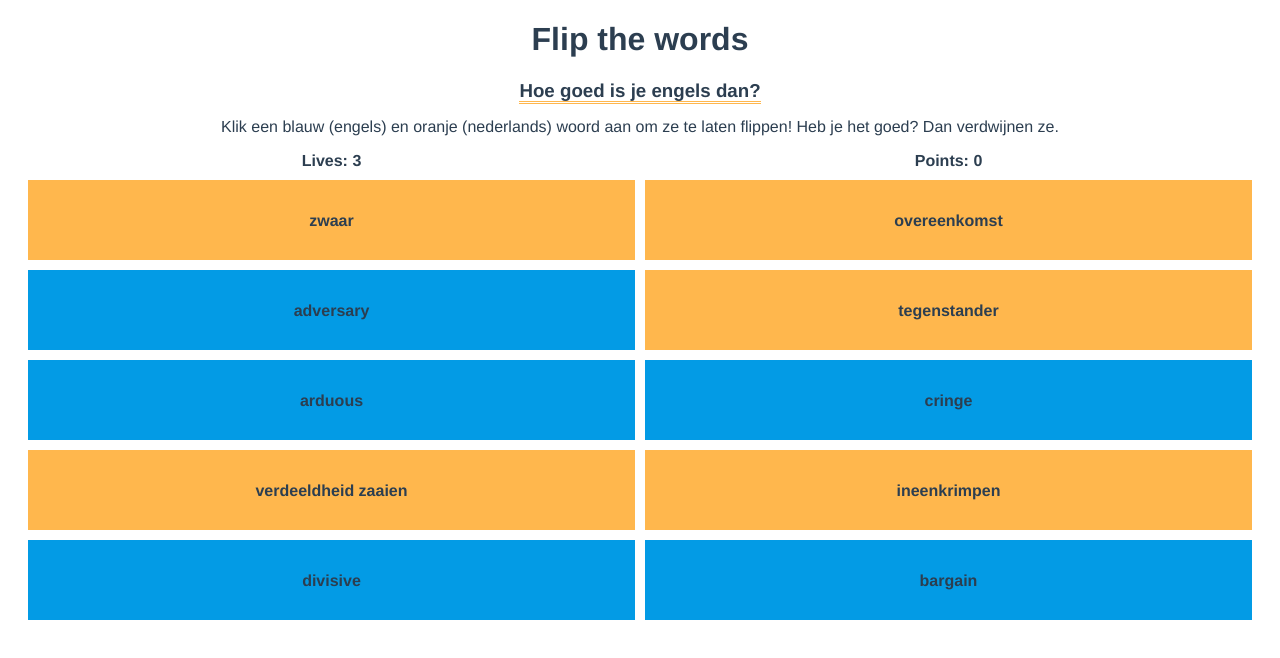
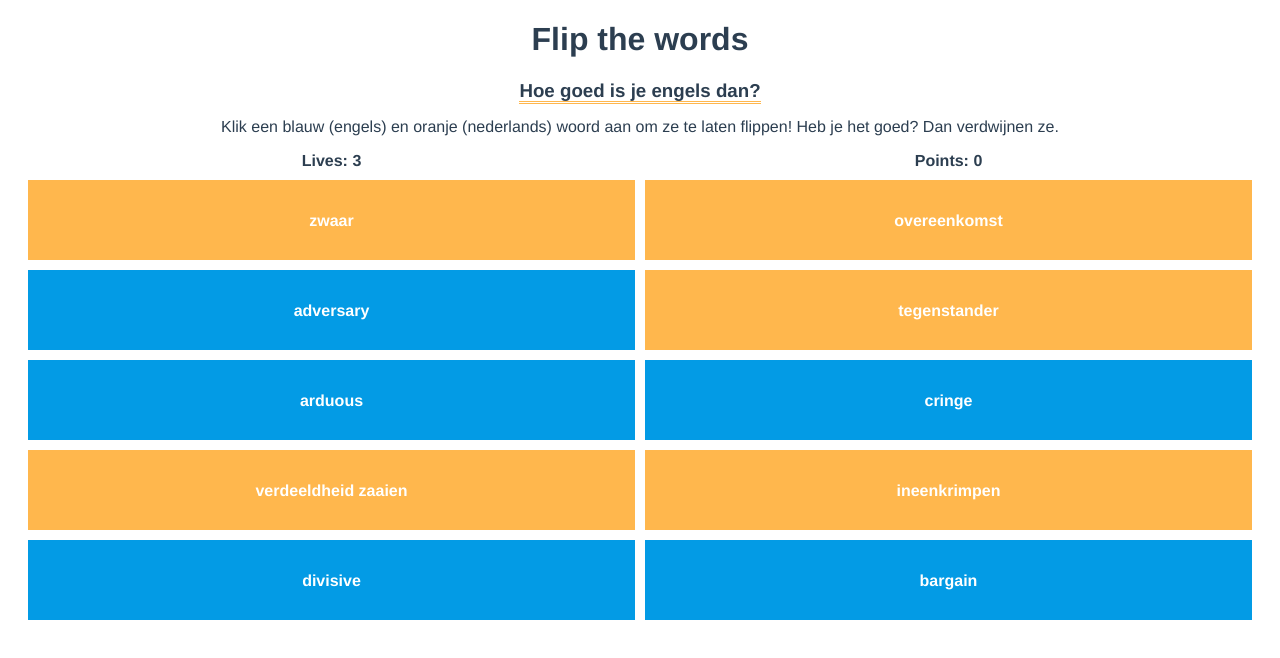
Before and after one commit to PLint-sites/flipwords, a Vue app: page / in a window 1280 px wide. Shown: the top 658 px of the page. Built offline with nearby package versions, Linux system fonts and the light colour scheme.

Commit message:
Fix colors with css colors and prevent double selection of single word

```diff
--- a/src/components/FlipBox.vue
+++ b/src/components/FlipBox.vue
@@ -1,5 +1,9 @@
 <template>
-    <div class="box" :class="word.type" @click="select" :style="doosStyle">{{ word.word }}</div>
+    <div class="box" @click="select" :style="doosStyle">
+        {{ word.word }}
+        <div v-if="word.correct === true">&#10004;</div>
+        <div v-if="word.correct === false">&times;</div>
+    </div>
 </template>
 
 <script>
@@ -10,14 +14,39 @@ export default {
     props: ['word'],
     data() {
         return {
+            colors: {
+                orange: '#FFB74D',
+                orangedark: '#EF6C00',
+                blue: '#039BE5',
+                bluedark: '#0277BD',
+                green: '#43A047',
+                red: '#E53935',
+            },
             boxRotateY: 0,
         }
     },
     computed: {
         doosStyle() {
+            let backgroundColor = this.colors.orange
+            if (this.word.type === 'en') {
+                backgroundColor = this.colors.blue
+            }
+            if (this.word.selected) {
+                backgroundColor = this.colors['orangedark']
+                if (this.word.type === 'en') {
+                    backgroundColor = this.colors['bluedark']
+                }
+            }
+            if (this.word.correct === true) {
+                backgroundColor = this.colors.green
+            }
+            if (this.word.correct === false) {
+                backgroundColor = this.colors.red
+            }
             return {
+                color: '#ffffff',
                 transform: `rotateY(${this.boxRotateY}deg)`,
-                background: (this.word.selected) ? 'purple' : ''
+                '--bg-color': backgroundColor,
             }
         },
 
@@ -51,26 +80,16 @@ export default {
 </script>
 
 <style lang="less" scoped>
-@orange: #FFB74D;
-@orangedark: #EF6C00;
-@blue: #039BE5;
-@bluedark: #0277BD;
-@green: #43A047;
-@red: #E53935;
+
 
 .box {
     height: 80px;
-    border: 1px solid @orange;
-    background: @orange;
+    border: 1px solid var(--bg-color);
+    background: var(--bg-color);
     font-weight: bold;
     box-sizing: border-box;
     padding-top: 20px;
     line-height: 40px;
-
-    &.en {
-        border: 1px solid @blue;
-        background: @blue;
-    }
 }
 
 
--- a/src/components/Flipwords.vue
+++ b/src/components/Flipwords.vue
@@ -100,6 +100,8 @@ export default {
     },
     async selectWord(i) {
       if (this.numberSelectedBoxes < 2) {
+        // check if [i] not in selectedBoxes
+        if (this.selectedBoxes.length === 0 || this.selectedBoxes.findIndex(word => word.word === this.flattenedWords[i].word) === -1) {
           this.selectedBoxes.push(this.flattenedWords[i])
           this.flattenedWords[i].selected = true
 
@@ -130,6 +132,7 @@ export default {
                 await this.waitFor(1000)
                 this.flattenedWords = this.flattenedWords.map(word => ({...word, flipping: false, selected: false, correct: null}))
                 this.selectedBoxes = []
+              }
             }
           }
         }
```
Lines whose indentation alone changed are shown as unchanged.
